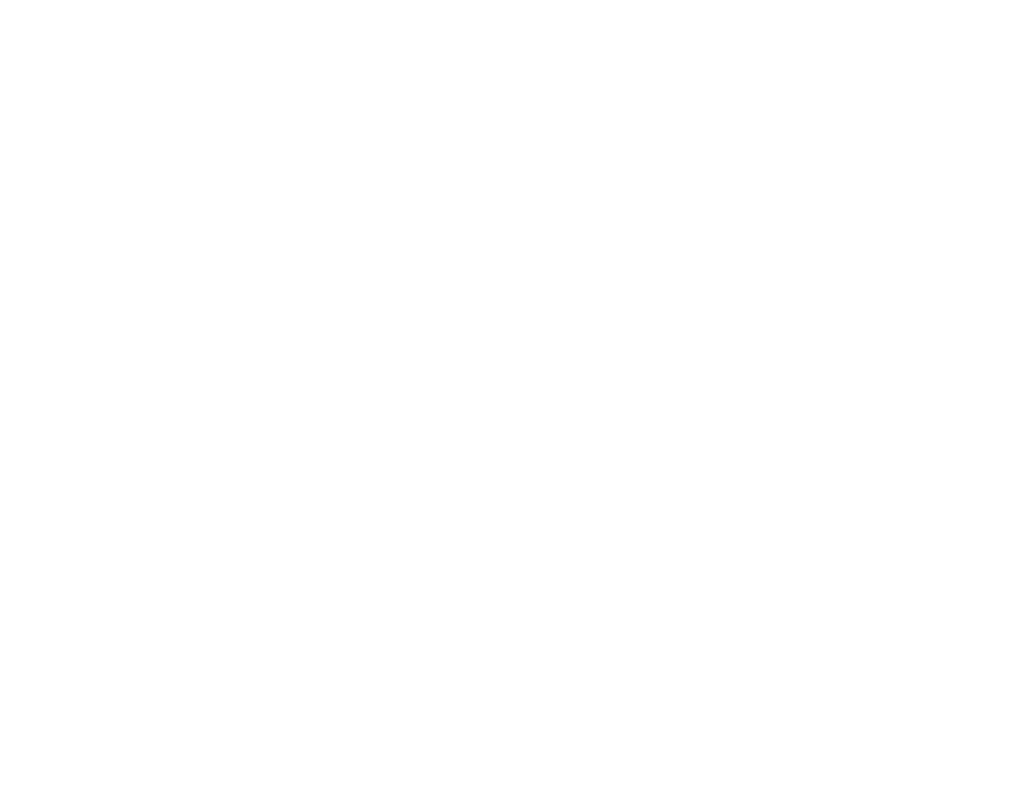
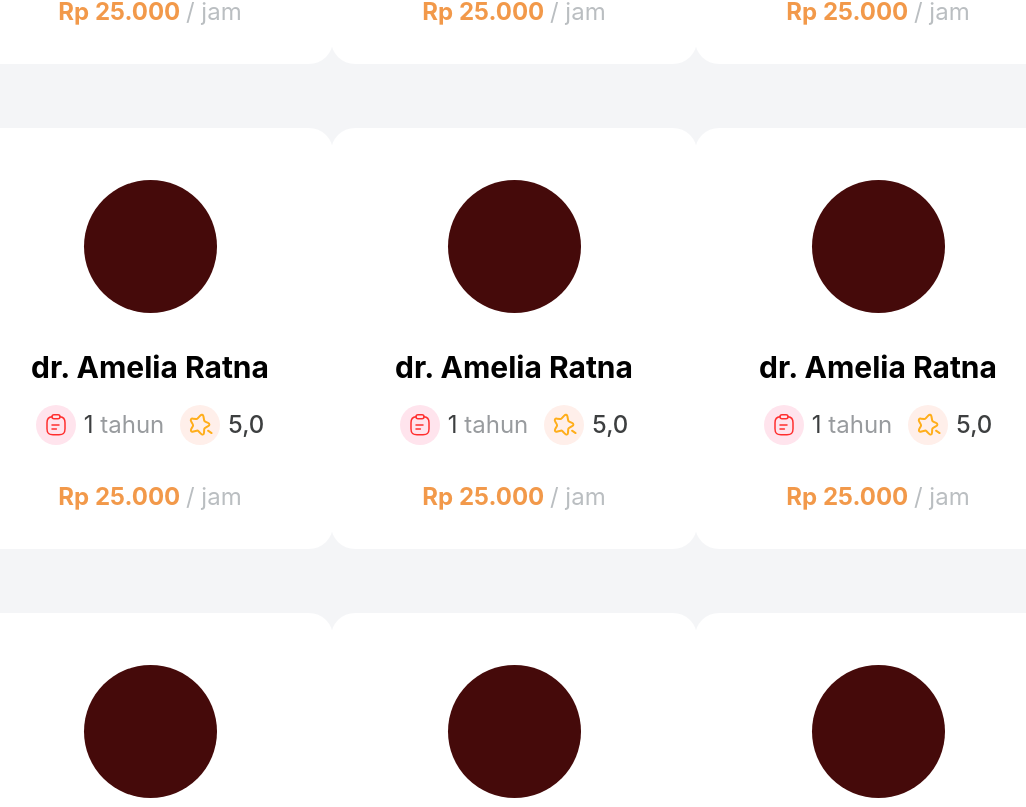
Before and after one commit to danutryas/calmify, a React (Create React App) app: page /consultation in a window 1280 px wide. Shown: the part 1753-2560 px from the top of the page, without its empty margins (126-1152 px from the left). Before the commit the page ends 1492 px from the top, so only its background shows below. Built offline with nearby package versions, Linux system fonts and the light colour scheme.

Commit message:
add other conselorCard

```diff
--- a/src/Components/conselorCard.jsx
+++ b/src/Components/conselorCard.jsx
@@ -1,6 +1,6 @@
 import { ClipboardText, StarIcon } from "./Icons";
 
-const ConselorCard = () => {
+export const ConselorCard = () => {
   return (
     <div className="inline-block mx-4">
       <div className="p-7 bg-white flex flex-col gap-7 w-[577px] rounded-3xl">
@@ -45,4 +45,38 @@
     </div>
   );
 };
-export default ConselorCard;
+
+export const OtherConselorCard = () => {
+  return (
+    <div className="w-max">
+      <div className="px-16 py-9 bg-white flex flex-col gap-9 items-center rounded-3xl">
+        <div className="flex flex-col gap-5 items-center">
+          {/* profile pict */}
+          <div className="rounded-full bg-red-950 h-[133px] w-[133px] m-4 pointer-events-none"></div>
+          <div className="flex flex-col gap-5 items-center">
+            <h5 className="font-bold text-3xl">dr. Amelia Ratna</h5>
+            <div className="flex gap-4">
+              <div className="flex gap-2 items-center">
+                <div className="h-[40px] w-[40px] bg-[#FFE4ED] rounded-full flex justify-center items-center">
+                  <ClipboardText />
+                </div>
+                <p className="text-2xl text-[#3D3F40]">
+                  1<span className="text-[#989B9E]"> tahun</span>
+                </p>
+              </div>
+              <div className="flex gap-2 items-center">
+                <div className="h-[40px] w-[40px] bg-[#FFEFEA] rounded-full flex justify-center items-center">
+                  <StarIcon />
+                </div>
+                <p className="text-2xl font-medium text-[#3D3F40]">5,0</p>
+              </div>
+            </div>
+          </div>
+        </div>
+        <div className="text-[#F2994A] font-bold text-2xl">
+          Rp 25.000 <span className="text-[#BABEC1] font-normal"> / jam</span>
+        </div>
+      </div>
+    </div>
+  );
+};
--- a/src/pages/consultation.jsx
+++ b/src/pages/consultation.jsx
@@ -1,5 +1,6 @@
-import ConselorCard from "../Components/conselorCard";
+import { ConselorCard, OtherConselorCard } from "../Components/conselorCard";
 import Header from "../Components/header";
+import Footer from "../Components/footer";
 
 const ConsultationPage = () => {
   return (
@@ -22,8 +23,8 @@
           </h5>
         </div>
       </section>
-      <section className="py-20 px-28 bg-[#F4F5F7] flex flex-col gap-20">
-        <div className="flex flex-col gap-16">
+      <section className="  py-20 px-28 bg-[#F4F5F7] flex flex-col gap-20">
+        <div className="container flex flex-col gap-16 mx-auto">
           <div className="flex flex-col gap-2">
             <h3 className="font-bold text-3xl tracking-wide">
               Konselor Rekomendasi
@@ -41,9 +42,20 @@
               <ConselorCard />
             </div>
           </div>
+          <div className="grid grid-cols-3 gap-x-9	gap-y-16 justify-items-center ">
+            <OtherConselorCard />
+            <OtherConselorCard />
+            <OtherConselorCard />
+            <OtherConselorCard />
+            <OtherConselorCard />
+            <OtherConselorCard />
+            <OtherConselorCard />
+            <OtherConselorCard />
+            <OtherConselorCard />
+          </div>
         </div>
-        <div className="flex flex-col gap-16"></div>
       </section>
+      <Footer />
     </>
   );
 };
```
